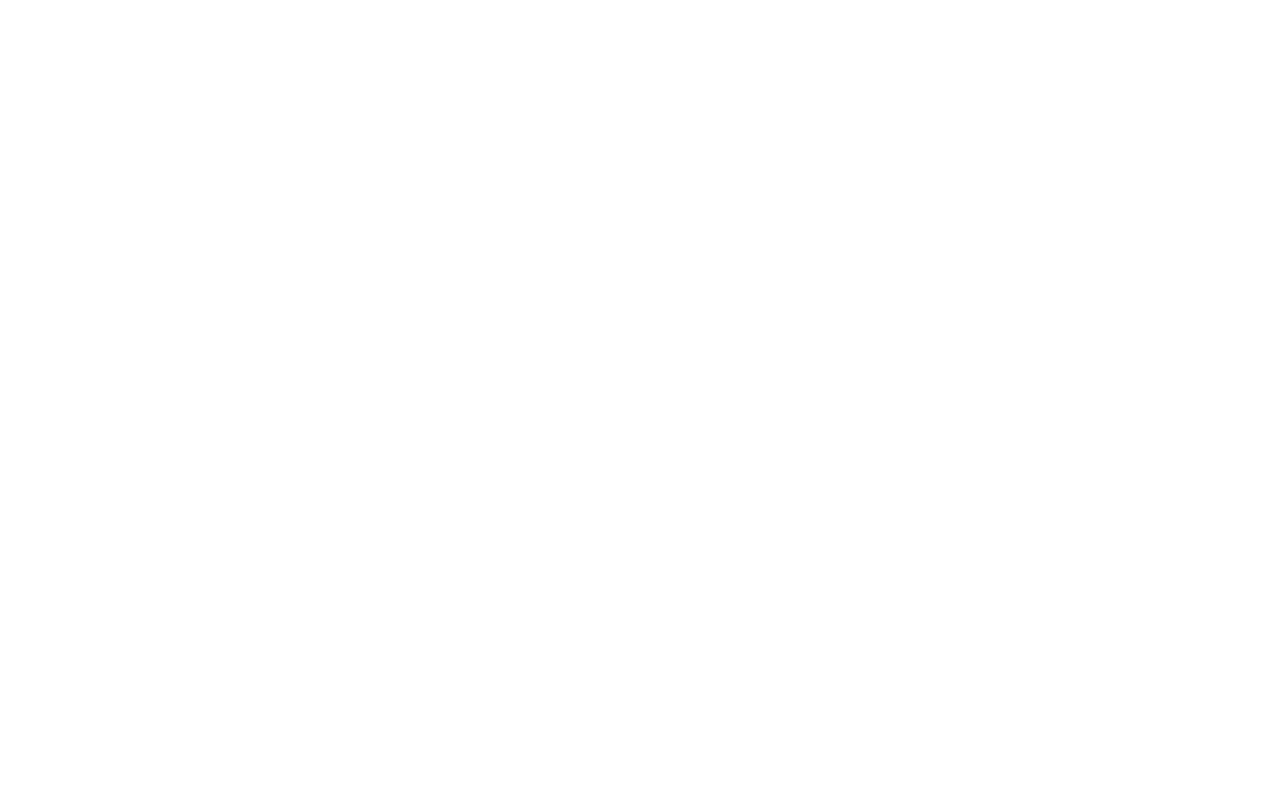
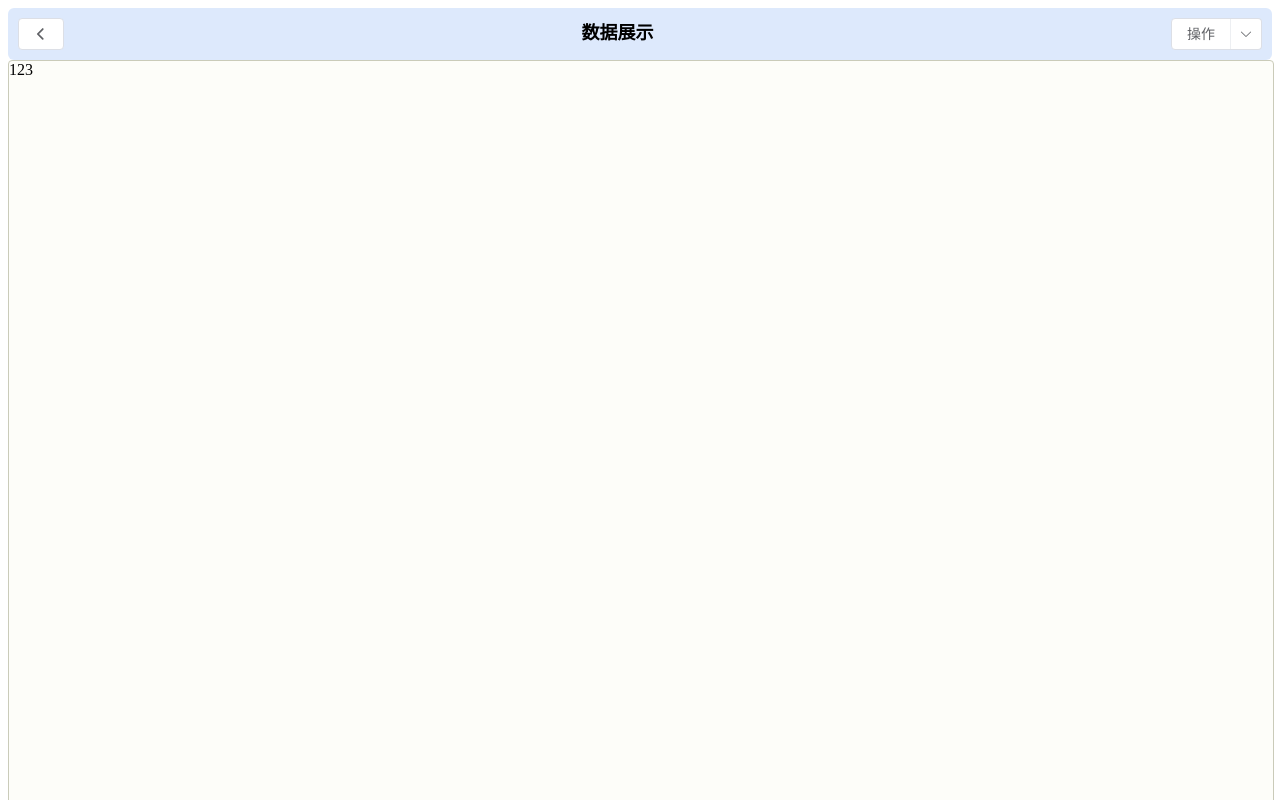
Before and after one commit to xizais/teamAssistance-front, a Vue app: page /CollectInfoData in a window 1280 px wide. Before the commit this address had no page. Shown: the top 800 px of the page. Built offline with nearby package versions, Linux system fonts and the light colour scheme.

Commit message:
数据展示

```diff
--- /dev/null
+++ b/src/components/Content/Work/CollectInfo/CollectInfoData.vue
@@ -0,0 +1,77 @@
+<template>
+  <!-- 顶部导航栏 -->
+  <div class="navbar">
+    <el-button @click="goBack">
+      <el-icon><ArrowLeftBold /></el-icon>
+    </el-button>
+    <span class="title">{{cIFTitle}}数据展示</span>
+    <el-dropdown split-button >
+      操作
+      <template #dropdown>
+        <el-dropdown-menu>
+          <el-dropdown-item @click="saveData()">暂存</el-dropdown-item>
+          <el-dropdown-item @click="submit()">提交</el-dropdown-item>
+        </el-dropdown-menu>
+      </template>
+    </el-dropdown>
+  </div>
+  <div class="content">
+    123
+  </div>
+</template>
+
+<script>
+
+export default {
+  name: "CollectInfoData",
+  data() {
+    return {
+      iIFId: 0,
+      cIFTitle: '',
+      state: null,
+    };
+  },
+  async mounted() {
+    this.iIFId = this.$route.query.iIFId;
+    this.cIFTitle = this.$route.query.cIFTitle;
+
+    // let request = {
+    //   iIFId: this.iIFId
+    // };
+  },
+  methods: {
+    // 返回上一页
+    goBack() {
+      this.$router.go(-1);
+    },
+
+  },
+}
+
+</script>
+
+<style scoped>
+
+.navbar {
+  margin: 0;
+  display: flex;
+  background-color: #dde9fc;
+  padding: 10px;
+  border-radius: 6px;
+}
+
+.title {
+  flex: 1;
+  font-size: 18px;
+  font-weight: bold;
+  text-align: center;
+}
+
+.content {
+  border-radius: 4px;
+  border: 1px solid #cacbb9;
+  width: 100%;
+  height: 1000px;
+  background-color: #fdfdf9;
+}
+</style>
--- a/src/components/Content/Work/CollectInfo/CollectInfoHome.vue
+++ b/src/components/Content/Work/CollectInfo/CollectInfoHome.vue
@@ -63,7 +63,7 @@
                  <el-dropdown-menu>
                    <el-dropdown-item @click="goToShow(data.iIFId)">查看表单</el-dropdown-item>
                    <el-dropdown-item @click="managerConfigShow(data.iIFId)" v-if="data.authority">发布配置</el-dropdown-item>
-                   <el-dropdown-item @click="goToDataShow(data.iIFId)" v-if="data.authority && (data.cIFState == '发布' || data.cIFState == '停止')">查看数据</el-dropdown-item>
+                   <el-dropdown-item @click="goToDataShow(data.iIFId,data.cIFTitle)" v-if="data.authority && (data.cIFState == '发布' || data.cIFState == '停止')">查看数据</el-dropdown-item>
                    <el-dropdown-item @click="publishForm(data)" v-if="data.authority && data.cIFState != '发布'">发布表单</el-dropdown-item>
                    <el-dropdown-item @click="editPage(data.iIFId)" v-if="data.authority && data.cIFState == '发布'">结束任务</el-dropdown-item>
                    <el-dropdown-item @click="goToEditPage(data.iIFId)" v-if="data.authority && data.cIFState != '发布'">编辑表单</el-dropdown-item>
@@ -185,6 +185,9 @@
     },
     managerConfigShow(iIFId) {
       this.$router.push({ path: "/PubConfig", query: { iTypeId: iIFId, cType: 'CollectInfo' } });
+    },
+    goToDataShow(iIFId,cIFTitle) {
+      this.$router.push({ path: "/CollectInfoData", query: { iTypeId: iIFId, cIFTitle: cIFTitle } });
     },
     editPage(iIFId) {
       // 在这里处理"修改页面"选项的事件
--- a/src/router/router.js
+++ b/src/router/router.js
@@ -52,6 +52,12 @@
         component: () =>
             import ('@/components/Content/Work/Task/TaskInfoDesign')
     },
+    // 信息收集发布、停止数据展示
+    {
+        path: '/CollectInfoData',
+        component: () =>
+            import ('@/components/Content/Work/CollectInfo/CollectInfoData')
+    }
 ];
 
 const router = createRouter({
```
Also changed, not shown: src/components/Content/Work/CollectInfo/CollectInfoDataDetails.vue (added, +13 -0 lines).
